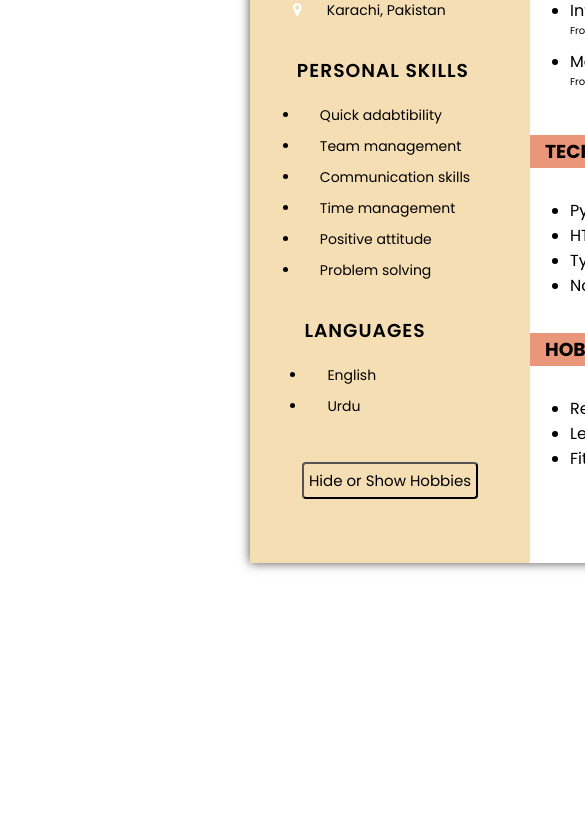
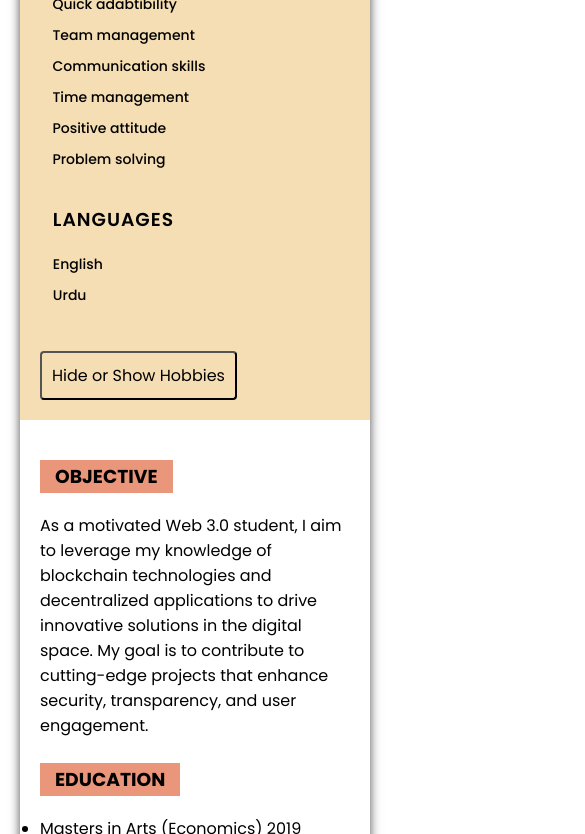
Before and after one commit to iqzar/Hackathon-GIAIC-Batch1-Quarter2-, a plain HTML site: page Hackathon/Milestone-1/index.html in a window 390 px wide. Shown: the part 535-1369 px from the top of the page, 585 px wide, since content can reach past the window. Before the commit the page ends 1138 px from the top, so only its background shows below. Drawn offline with Linux system fonts and the light colour scheme.

Commit message:
Update style.css

```diff
--- a/Hackathon/Milestone-1/style.css
+++ b/Hackathon/Milestone-1/style.css
@@ -1,65 +1,57 @@
-@import url('https://fonts.googleapis.com/css2?family=Poppins:ital,wght@0,100;0,200;0,300;0,400;0,500;0,600;0,700;0,800;0,900;1,100;1,200;1,300;1,400;1,500;1,600;1,700;1,800;1,900&display=swap');
+@import url('https://fonts.googleapis.com/css2?family=Poppins:ital,wght@0,100;0,200;0,400;0,500;0,600;0,700;0,800;0,900&display=swap');
 
-*{
-  font-family: 'Poppins',sans-serif;
+* {
+    font-family: 'Poppins', sans-serif;
     box-sizing: border-box;
-  margin: 0px;
+    margin: 0;
     padding: 0;
 }
 
-.body{
+.body {
     background-color: aliceblue;
 }
 
-.main{
+.main {
     margin: 40px;
     margin-left: 250px;
     display: grid;
     grid-template-columns: 0.33fr 1fr;
-  width: 210mm;
-  height: 280mm;
+    max-width: 1000px;
+    min-height: 100px;
     overflow: hidden;
-  box-shadow: 0px 0px 10px rgba(0,0,0,0.7);
+    box-shadow: 0px 0px 10px rgba(0, 0, 0, 0.7);
 }
 
-.left-part{
+.left-part {
     background-color: wheat;
     padding: 40px;
-  position: relative;
-
 }
 
-
-
-.profile{
+.profile {
     display: inline-flex;
-  position: relative;
     flex-direction: column;
     align-items: center;
-
 }
 
-.profile .img{
-  position: relative;
+.profile .img {
     width: 200px;
     height: 200px;
     border-radius: 50%;
     overflow: hidden;
 }
 
-.profile .name{
+.profile .name {
     color: #fff;
     font-size: 22px;
     margin-top: 8px;
     text-align: left;
-  padding: 0;
     padding-left: 5px;
     font-weight: 600;
     margin-bottom: 0;
     border-bottom: 1px solid #fff;
 }
 
-.title{
+.title {
     color: black;
     text-transform: uppercase;
     font-weight: 600;
@@ -68,109 +60,47 @@
     padding-top: 5px;
 }
 
-.contact ul li{
+.contact ul li,
+.pskills ul li,
+.lan ul li {
     align-items: center;
-  position: relative;
     list-style: none;
-  margin: 10px 0px;
+    margin: 10px 0;
     cursor: pointer;
     font-size: 14px;
-  font-weight: 500px;
-  font-style: normal;
+    font-weight: 500;
 }
 
-.pskills ul li{
-  align-items: center;
-  position: relative;
-  margin: 10px 0px;
-  cursor: pointer;
-  font-size: 14px;
-  font-weight: 500px;
-  font-style: normal;
-  padding-left: 20px;
-}
-
-.lan ul li{
-  align-items: center;
-  position: relative;
-  margin: 10px 0px;
-  cursor: pointer;
-  font-size: 14px;
-  font-weight: 500px;
-  font-style: normal;
-  padding-left: 20px;
-}
-
-.lan{
+.lan {
     padding-right: 50px;
 }
 
-
-.pskills .list{
-  margin-left: 0px;
-  padding-left: 3px;
-  padding-right: 13px;
-  margin-top: 0px;
-}
-
-.lan .list{
-  margin-left: 0px;
-  padding-left: 3px;
-  padding-right: 20px;
-  margin-top: 0px;
-}
-
-
-.contact .list{
-  margin-left: 0px;
-  padding-left: 3px;
-  padding-right: 13px;
-  margin-top: 0px;
-}
-
-.contact .li{
-  margin-left: 3px;
-}
-
-
-.contact ul li .icon{
+.contact .icon {
     display: inline-block;
     width: 30px;
     font-size: 15px;
     color: #fff;
 }
 
-.name{
+.name {
     margin-top: 20px;
 }
 
-.contact{
-  margin-top: 20px;
-}
-.pskills{
-  margin-top: 20px;
-}
-.lan{
+.contact,
+.pskills,
+.lan {
     margin-top: 20px;
 }
 
-
-
-.right-part{
+.right-part {
     padding: 40px;
 }
 
-
-.obj .p{
-  font-size: 8px;
-  font-style: normal;
-}
-
-.obj{
+.obj {
     padding-bottom: 5px;
 }
 
-.title2{
+.title2 {
     display: inline-block;
     padding: 2px 90px 2px 15px;
     margin-left: -40px;
@@ -181,20 +111,58 @@
     text-transform: uppercase;
 }
 
-.details{
+.details {
     font-size: 10px;
     margin-bottom: 10px;
 }
 
-.b1{
+.b1 {
     margin-top: 35px;
     border-radius: 4px;
     background-color: wheat;
     font-size: 15px;
     padding: 5px;
-
 }
 
-.b1:hover{
+.b1:hover {
     background-color: gold;
 }
+
+/* Responsive styles */
+@media (max-width: 768px) {
+    .main {
+        grid-template-columns: 1fr;
+        margin-left: 0;
+        margin: 20px;
+    }
+
+    .left-part {
+        padding: 20px;
+    }
+
+    .right-part {
+        padding: 20px;
+    }
+
+    .profile .img {
+        width: 150px;
+        height: 150px;
+    }
+
+    .title2 {
+        padding: 2px 15px;
+        margin-left: 0;
+        margin-top: 20px;
+        margin-bottom: 20px;
+    }
+
+    .b1 {
+        width: 100%;
+        padding: 10px;
+        font-size: 16px;
+    }
+
+    .details {
+        font-size: 12px;
+    }
+}
```
Lines whose indentation alone changed are shown as unchanged.
